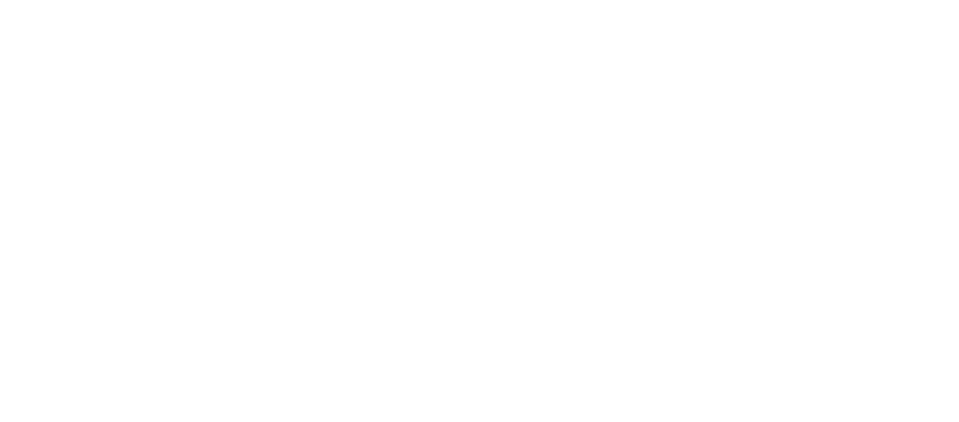
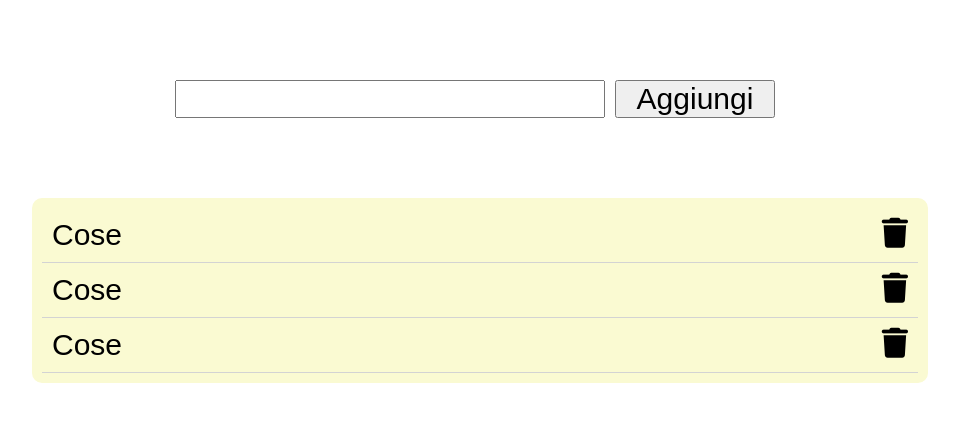
Before and after one commit to DanieleSpuria/vue-todolist, a plain HTML site: page index.html in a window 1280 px wide. Shown: the whole page, without its empty margins (160-1119 px from the left). Drawn offline with nearby package versions, Linux system fonts and the light colour scheme; a web font is replaced by a local one.

Commit message:
add markup

```diff
--- a/assets/css/style.css
+++ b/assets/css/style.css
@@ -2,4 +2,34 @@
   margin: 0;
   padding: 0;
   box-sizing: border-box;
+  font-family: 'Dongle', sans-serif;
+  font-size: 30px;
 }
+
+li{
+  display: flex;
+  justify-content: space-between;
+  list-style: none;
+  padding: 10px;
+  border-bottom: 1px solid lightgrey;
+}
+
+.input-invio{
+  margin: 80px 0;
+  display: flex;
+  justify-content: center;
+}
+
+.input-invio input,
+.input-invio button{
+  margin-right: 10px;
+  padding: 0 20px;
+}
+
+.container{
+  width: 70%;
+  margin: 0 auto;
+  padding: 10px;
+  background-color: lightgoldenrodyellow;
+  border-radius: 10px;
+}
--- a/index.html
+++ b/index.html
@@ -5,12 +5,36 @@
   <meta http-equiv="X-UA-Compatible" content="IE=edge">
   <meta name="viewport" content="width=device-width, initial-scale=1.0">
   <script src='https://cdnjs.cloudflare.com/ajax/libs/vue/3.2.47/vue.global.min.js' integrity='sha512-DJ2+sosWB5FnZAIeCWAHu2gxQ7Gi438oOZLcBQSOrW8gD0s7LIXDv/5RW76B3FcljF40BXnfqNIo6Dhp7dFHJg==' crossorigin='anonymous'></script>
+  <link rel='stylesheet' href='https://cdnjs.cloudflare.com/ajax/libs/font-awesome/6.4.0/css/all.min.css' integrity='sha512-iecdLmaskl7CVkqkXNQ/ZH/XLlvWZOJyj7Yy7tcenmpD1ypASozpmT/E0iPtmFIB46ZmdtAc9eNBvH0H/ZpiBw==' crossorigin='anonymous'/>
+  <link rel="preconnect" href="https://fonts.googleapis.com">
+<link rel="preconnect" href="https://fonts.gstatic.com" crossorigin>
+<link href="https://fonts.googleapis.com/css2?family=Dongle&family=Lato:wght@400;700&display=swap" rel="stylesheet">
   <link rel="stylesheet" href="assets/css/style.css">
   <title>Vue To Do List</title>
 </head>
 <body>
   <div id="app">
+    <div class="input-invio">
+      <input type="text">
+      <button>Aggiungi</button>
+    </div>
 
+    <div class="container">
+      <ul>
+        <li>
+          <span>Cose</span>
+          <i class="fa-solid fa-trash"></i>
+        </li>
+        <li>
+          <span>Cose</span>
+          <i class="fa-solid fa-trash"></i>
+        </li>
+        <li>
+          <span>Cose</span>
+          <i class="fa-solid fa-trash"></i>
+        </li>
+      </ul>
+    </div>
   </div>
   <script src="assets/js/script.js"></script>
 </body>
```
Also changed, not shown: 1 other file.
